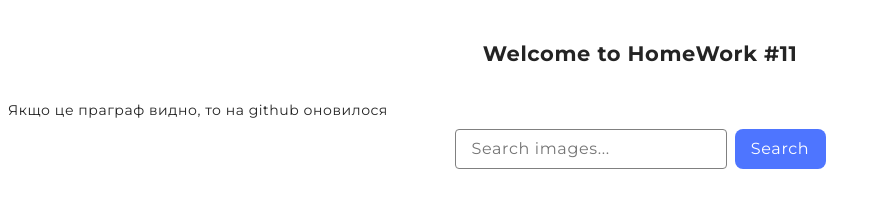
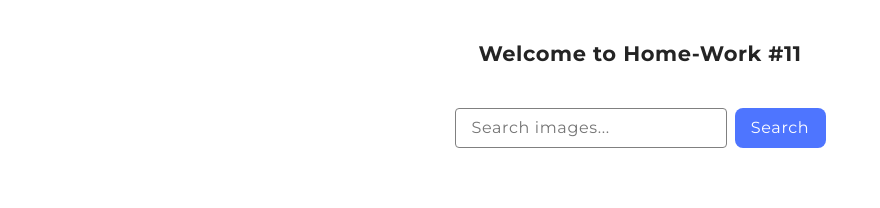
Before and after one commit to AlexxSich/goit-js-hw-11, a website built with Vite: page src/index.html in a window 1280 px wide. Shown: the whole page, without its empty margins (0-880 px from the left). Built offline with nearby package versions, Linux system fonts and the light colour scheme; what simplelightbox would draw is missing.

Commit message:
Update index.html

```diff
--- a/src/index.html
+++ b/src/index.html
@@ -4,7 +4,7 @@
     <meta charset="UTF-8" />
     <link rel="icon" type="image/svg+xml" href="/favicon.svg" />
     <meta name="viewport" content="width=device-width, initial-scale=1.0" />
-    <title>JS HomeWork #11</title>
+    <title>JS Home-Work #11</title>
     <link rel="preconnect" href="https://fonts.googleapis.com">
 <link rel="preconnect" href="https://fonts.gstatic.com" crossorigin>
 <link href="https://fonts.googleapis.com/css2?family=Montserrat:ital,wght@0,100..900;1,100..900&display=swap" rel="stylesheet">
@@ -14,8 +14,7 @@
   <body>
 
       <section class="gallery-section">
-        <h1 class="hw-title">Welcome to HomeWork #11</h1>
-        <p>Якщо це праграф видно, то на github оновилося</p>
+        <h1 class="hw-title">Welcome to Home-Work #11</h1>
         <form class="search-images-form">
           <input class="search-input" type="text" id="search-img-input" name="search" placeholder="Search images..." />
           <button class="search-btn" type="submit">Search</button>
```
